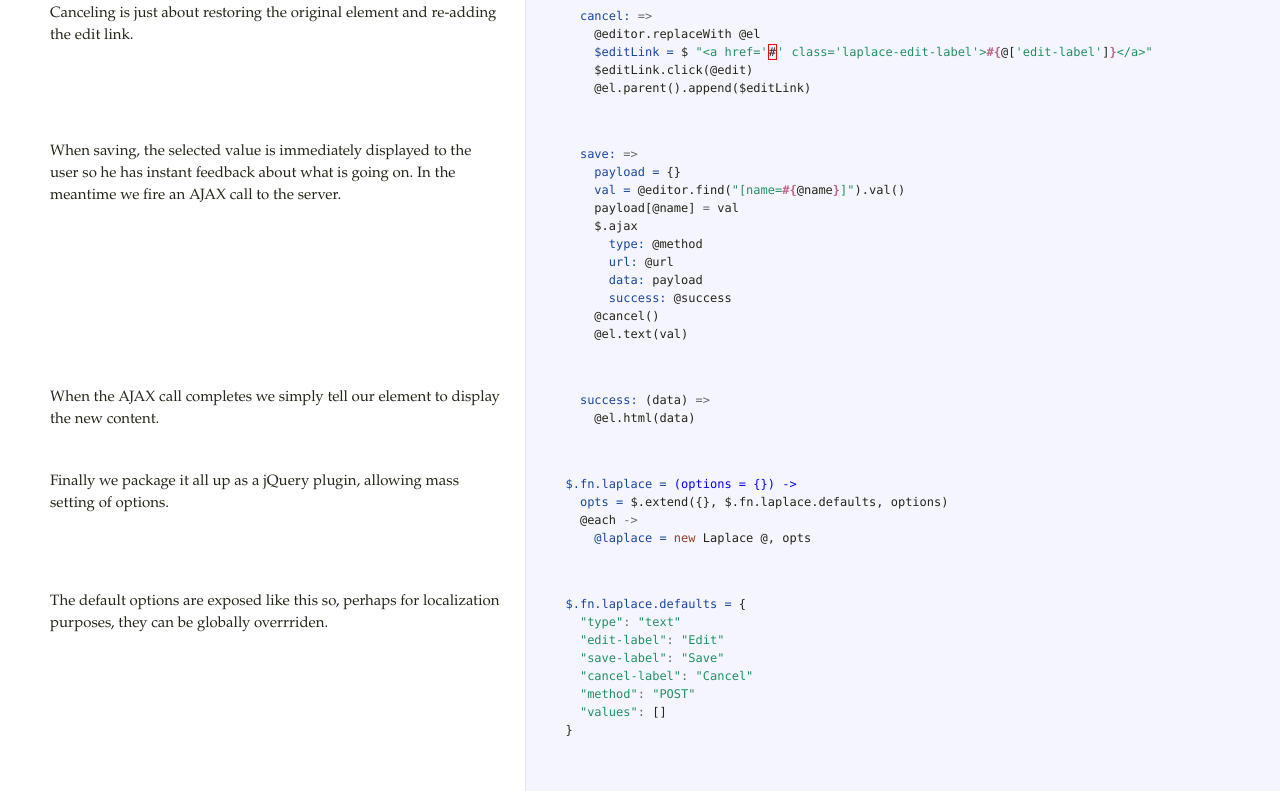
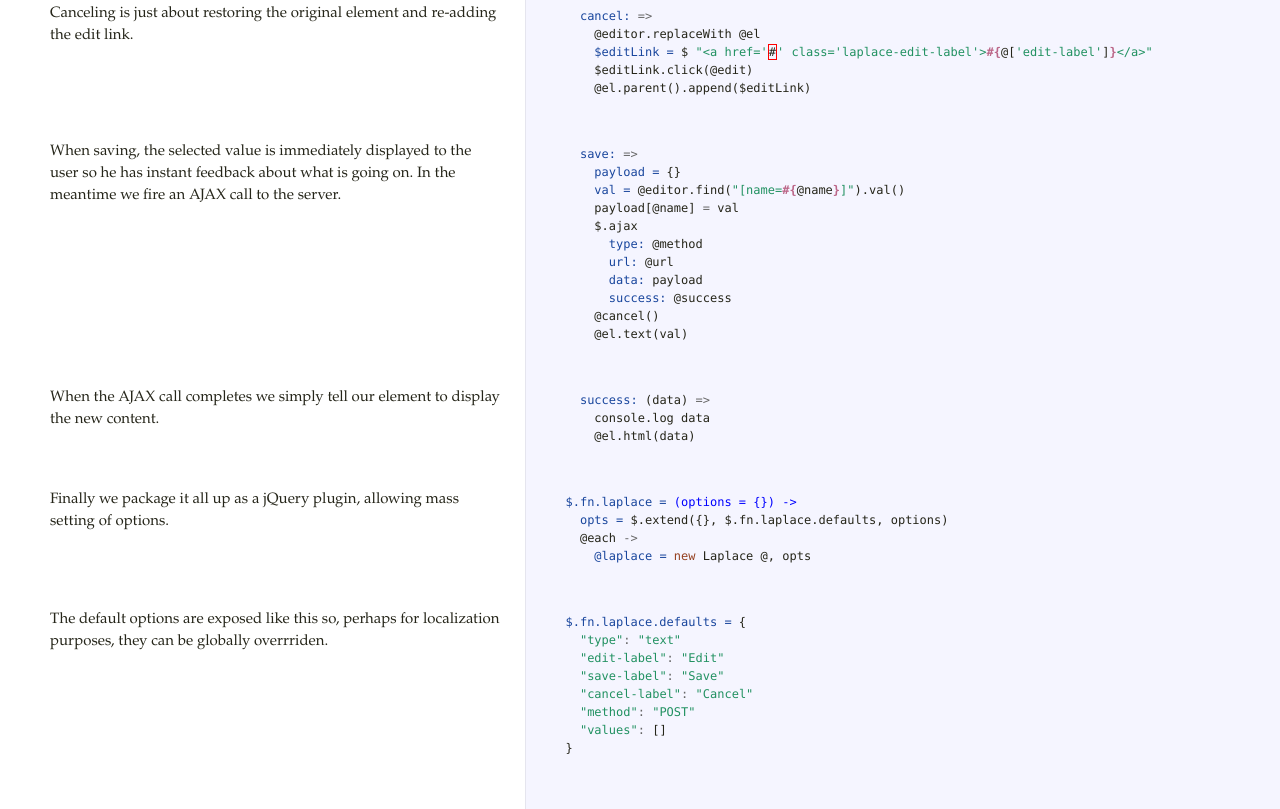
Before and after one commit to gampleman/Laplace, a plain HTML site: page docs/laplace.html in a window 1280 px wide. Shown: the part 1448-2257 px from the top of the page. Drawn offline with Linux system fonts and the light colour scheme.

Commit message:
Updated docs

```diff
--- a/docs/laplace.html
+++ b/docs/laplace.html
@@ -92,6 +92,7 @@ feedback about what is going on. In the meantime we fire an AJAX call to the ser
       <span class="nx">@cancel</span><span class="p">()</span>
       <span class="nx">@el</span><span class="p">.</span><span class="nx">text</span><span class="p">(</span><span class="nx">val</span><span class="p">)</span>
     </pre></div>             </td>           </tr>                               <tr id="section-9">             <td class="docs">               <div class="pilwrap">                 <a class="pilcrow" href="#section-9">&#182;</a>               </div>               <p>When the AJAX call completes we simply tell our element to display the new content.</p>             </td>             <td class="code">               <div class="highlight"><pre>    <span class="nv">success: </span><span class="p">(</span><span class="nx">data</span><span class="p">)</span> <span class="o">=&gt;</span>
+      <span class="nx">console</span><span class="p">.</span><span class="nx">log</span> <span class="nx">data</span>
       <span class="nx">@el</span><span class="p">.</span><span class="nx">html</span><span class="p">(</span><span class="nx">data</span><span class="p">)</span>
   </pre></div>             </td>           </tr>                               <tr id="section-10">             <td class="docs">               <div class="pilwrap">                 <a class="pilcrow" href="#section-10">&#182;</a>               </div>               <p>Finally we package it all up as a jQuery plugin, allowing mass setting of options.</p>             </td>             <td class="code">               <div class="highlight"><pre>  <span class="nv">$.fn.laplace = </span><span class="nf">(options = {}) -&gt;</span>
     <span class="nv">opts = </span><span class="nx">$</span><span class="p">.</span><span class="nx">extend</span><span class="p">({},</span> <span class="nx">$</span><span class="p">.</span><span class="nx">fn</span><span class="p">.</span><span class="nx">laplace</span><span class="p">.</span><span class="nx">defaults</span><span class="p">,</span> <span class="nx">options</span><span class="p">)</span>
```
